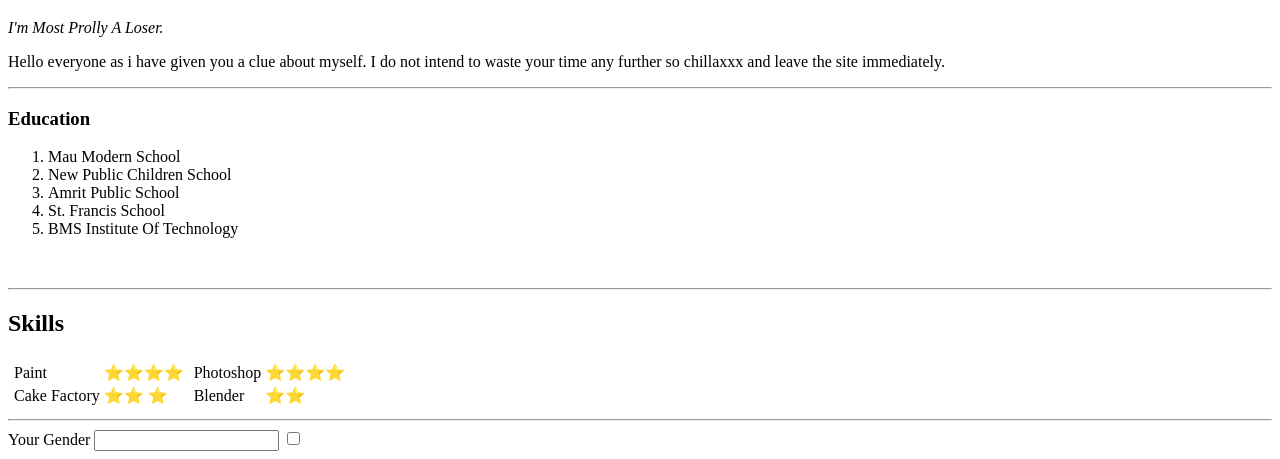
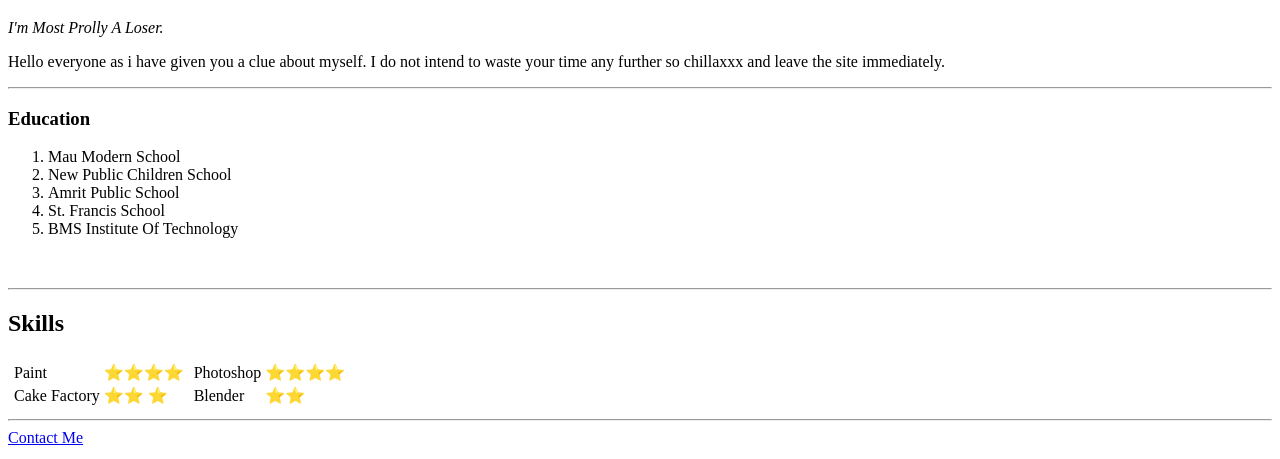
Before and after one commit to venzene/CV, a plain HTML site: page index.html in a window 1280 px wide. Shown: the part 373-832 px from the top of the page. Drawn offline with Linux system fonts and the light colour scheme.

Commit message:
Update index.html

```diff
--- a/index.html
+++ b/index.html
@@ -72,11 +72,7 @@
         </tr>
     </table>
     <hr>
-    <form action="" method="post">
-        <label for="">Your Gender</label>
-        <input type="text" name="" value="">
-        <input type="checkbox" name="" id="">
-    </form>
+    <a href="C:\Users\user\OneDrive\Desktop\Web D\HTML- personal site\contact_me.html">Contact Me</a>
 </body>
 
 </html>
```
